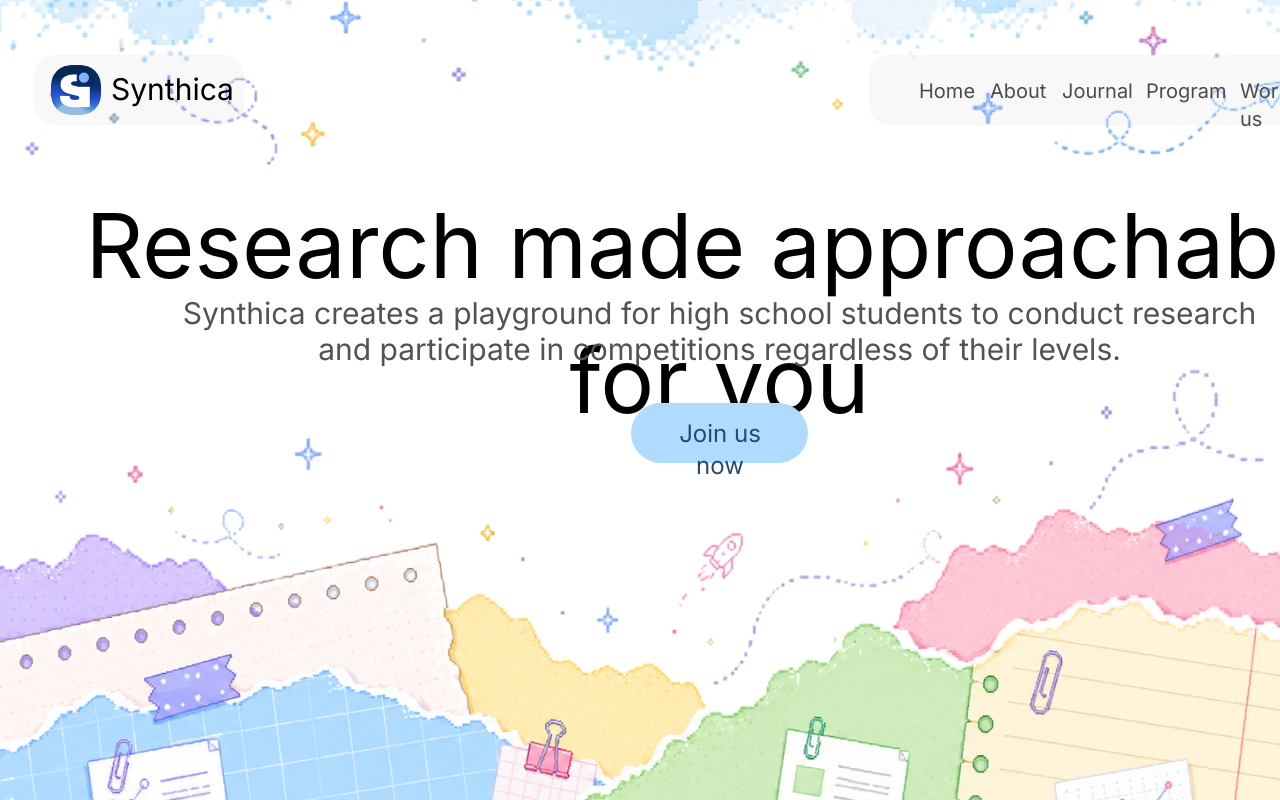
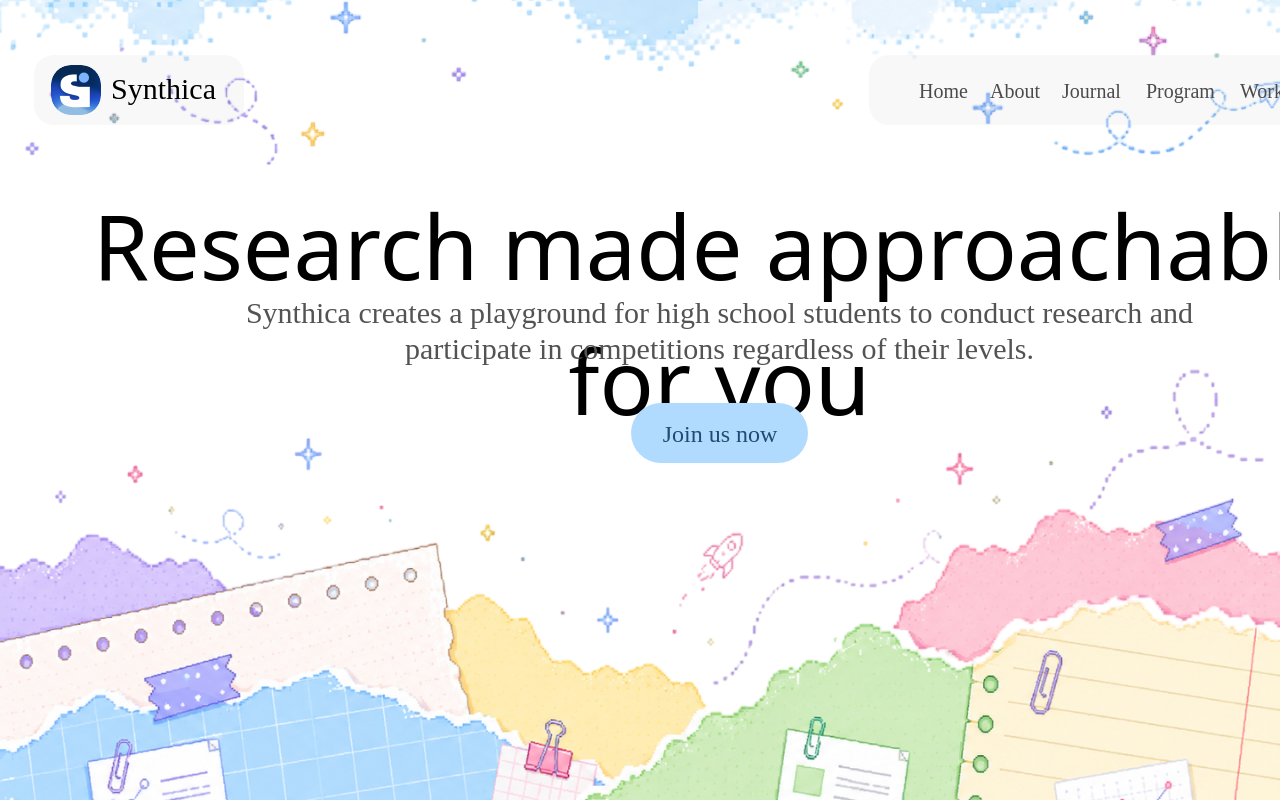
Before and after one commit to friendlyfoe241-cyber/Synthica-landing-page, a Next.js app: page / in a window 1280 px wide. Shown: the top 800 px of the page. Built offline with nearby package versions, Linux system fonts and the light colour scheme.

Commit message:
fix: switch to Tailwind CSS v3 for compatibility

```diff
--- a/app/globals.css
+++ b/app/globals.css
@@ -1,5 +1,3 @@
-@import "tailwindcss";
-
-@theme inline {
-  --font-inter: var(--font-inter);
-}
+@tailwind base;
+@tailwind components;
+@tailwind utilities;
--- a/package.json
+++ b/package.json
@@ -9,7 +9,6 @@
     "lint": "next lint"
   },
   "dependencies": {
-    "@tailwindcss/vite": "^4.0.0",
     "next": "^14.2.0",
     "react": "^18.2.0",
     "react-dom": "^18.2.0"
@@ -18,6 +17,9 @@
     "@types/node": "^20.11.0",
     "@types/react": "^18.2.0",
     "@types/react-dom": "^18.2.0",
+    "autoprefixer": "^10.4.18",
+    "postcss": "^8.4.35",
+    "tailwindcss": "^3.4.1",
     "typescript": "^5.3.0"
   }
 }
--- /dev/null
+++ b/postcss.config.mjs
@@ -0,0 +1,9 @@
+/** @type {import('postcss-load-config').Config} */
+const config = {
+  plugins: {
+    tailwindcss: {},
+    autoprefixer: {},
+  },
+};
+
+export default config;
--- /dev/null
+++ b/tailwind.config.ts
@@ -0,0 +1,15 @@
+import type { Config } from "tailwindcss";
+
+export default {
+  content: [
+    "./app/**/*.{js,ts,jsx,tsx}",
+  ],
+  theme: {
+    extend: {
+      fontFamily: {
+        inter: ["--font-inter"],
+      },
+    },
+  },
+  plugins: [],
+} satisfies Config;
```
Also changed, not shown: 1 other file (tests, documents, lock files or other folders).
